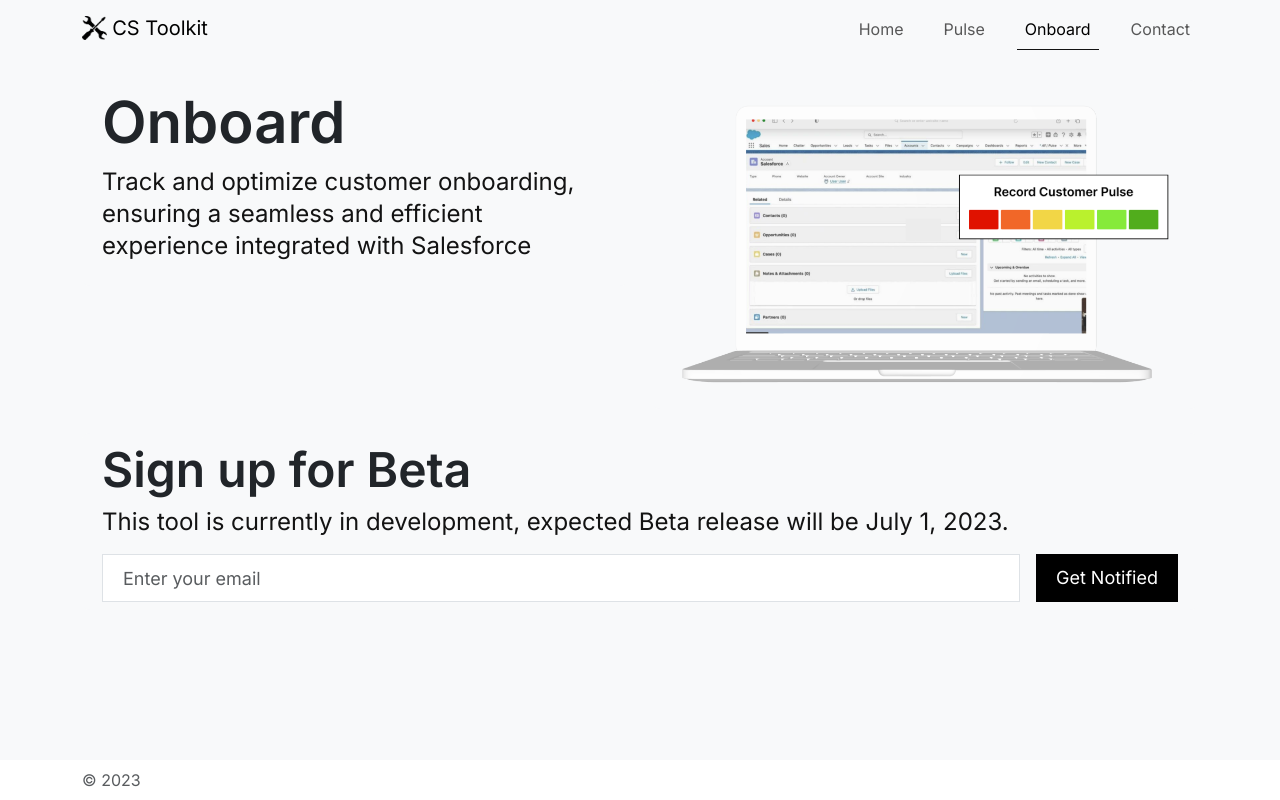
After one commit to wbmcdonald4/cstoolkit, a Flask app: page /onboard in a window 1280 px wide. The commit adds this page. Run offline with Flask 3, Linux system fonts and the light colour scheme; some libraries are stand-ins or nearby versions.

Commit message:
update onboard page

```diff
--- a/src/main/routes.py
+++ b/src/main/routes.py
@@ -16,9 +16,9 @@ def about():
 def pulse():
     return render_template("main/pulse.html", title='Pulse Tool')
 
-@main.route('/onboardingtool')
-def onboardingtool():
-    return render_template("main/onboardingtool.html", title='Onboarding Tool')
+@main.route('/onboard')
+def onboard():
+    return render_template("main/onboard.html", title='Onboarding Tool')
 
 @main.route('/capture_email', methods=['POST'])
 def capture_email():
--- a/src/templates/components/cards.html
+++ b/src/templates/components/cards.html
@@ -16,7 +16,7 @@
       </div>
     </div>
   </a>
-  <a href="{{ url_for('main.onboardingtool') }}" class="col-md-6 mb-3 mb-md-0 d-flex text-decoration-none" style="color: inherit;">
+  <a href="{{ url_for('main.onboard') }}" class="col-md-6 mb-3 mb-md-0 d-flex text-decoration-none" style="color: inherit;">
     <div class="card-box w-100">
       <div class="label-yellow">
         <span class="label-text">In Development</span>
@@ -27,7 +27,7 @@
         </div>
         <p class="py-1">A Salesforce-integrated tool to track and optimize customer onboarding, ensuring a seamless and efficient experience.</p>
       </div>
-      <div href="{{ url_for('main.onboardingtool') }}" class="d-flex align-items-center">
+      <div href="{{ url_for('main.onboard') }}" class="d-flex align-items-center">
         <span class="button-text">Learn More</span>
         <i class="bi bi-arrow-right"></i>
       </div>
--- a/src/templates/forms/onboarding_email_form.html
+++ b/src/templates/forms/onboarding_email_form.html
@@ -1,10 +1,8 @@
-<form action="{{ url_for('main.capture_onboarding_email') }}" method="post">
-  <div class="row mb-3">
-    <div class="col-12 col-md">
-      <input type="email" class="form-control mb-2 mb-md-0" name="email" placeholder="Enter your email" required>
-    </div>
-    <div class="col-12 col-md-auto">
-      <button type="submit" class="btn btn-primary w-100">Get Notified</button>
-    </div>
+<form action="{{ url_for('main.capture_onboarding_email') }}" method="post" id="onboarding-email-form" class="d-flex flex-column flex-md-row gap-3">
+  <div class="flex-fill">
+    <input type="email" class="form-control custom-input" name="email" placeholder="Enter your email" required>
+  </div>
+  <div class="d-flex">
+    <button type="submit" class="custom-button w-100">Get Notified</button>
   </div>
 </form>
--- a/src/templates/layout/header.html
+++ b/src/templates/layout/header.html
@@ -17,7 +17,7 @@
             <a class="nav-link custom-nav-link {{ 'active' if request.path == url_for('main.pulse') }}" href="{{ url_for('main.pulse') }}">Pulse</a>
           </li>
           <li class="nav-item">
-            <a class="nav-link custom-nav-link {{ 'active' if request.path == url_for('main.onboardingtool') }}" href="{{ url_for('main.onboardingtool') }}">Onboard</a>
+            <a class="nav-link custom-nav-link {{ 'active' if request.path == url_for('main.onboard') }}" href="{{ url_for('main.onboard') }}">Onboard</a>
           </li>
           <li class="nav-item">
             <a class="nav-link custom-nav-link {{ 'active' if request.path == url_for('main.about') }}" href="{{ url_for('main.about') }}">Contact</a>
--- a/src/templates/main/about.html
+++ b/src/templates/main/about.html
@@ -9,7 +9,7 @@
         <p>We develop Salesforce Apps that enhance Salesforce CRM capabilities - helping your business to better track customer needs and improve customer satisfaction.</p>
         <h5>Tools</h5>
         <p>The <a href="{{ url_for('main.pulse') }}">Pulse Tool</a> is in it's Beta release. This easy-to-use tool allows users to monitor customer sentiment and gather insights to improve customer interactions.</p>
-        <p>The <a href="{{ url_for('main.onboardingtool') }}">Onboarding Tool</a> is in development. You can probably guess what it's going to do.</p>
+        <p>The <a href="{{ url_for('main.onboard') }}">Onboarding Tool</a> is in development. You can probably guess what it's going to do.</p>
         <h5>Contact</h5>
         <p>As we grow, we're committed to providing valuble and user-friendly solutions for businesses in the Salesforce ecosystem. If you have a Salesforce need that you think we can help with, contact <a href="mailto:wbmcdonald4@gmail.com">wbmcdonald4@gmail.com</a></p>
       </div>
--- /dev/null
+++ b/src/templates/main/onboard.html
@@ -0,0 +1,33 @@
+{% extends "layout/base.html" %}
+{% block content %}
+<div class="container">
+  <div class="row py-4">
+    <div class="col-lg-6">
+      <div class="p-2 bg-light rounded-3">
+        <div class="container-fluid">
+          <h1>Onboard</h1>
+          <p class="pulse-content">Track and optimize customer onboarding, ensuring a seamless and efficient experience integrated with Salesforce</p>
+        </div>
+      </div>
+    </div>
+    <div class="col-lg-6">
+      <div class="p-2 bg-light rounded-3">
+        <div class="container-fluid">
+          <img src="{{ url_for('static', filename='images/pulse-image.png') }}" alt="Pulse Image" class="img-fluid" style="max-height: 400px; width: auto;">
+        </div>
+      </div>
+    </div>
+  </div>
+  <div class="row mb-5">
+    <div class="col-lg-12">
+      <div class="p-2 bg-light rounded-3">
+        <div class="container-fluid">
+          <h2>Sign up for Beta</h2>
+          <p class="pulse-content">This tool is currently in development, expected Beta release will be July 1, 2023.</p>
+          {% include 'forms/onboarding_email_form.html' %}
+        </div>
+      </div>
+    </div>
+  </div>
+</div>
+{% endblock content %}
```
